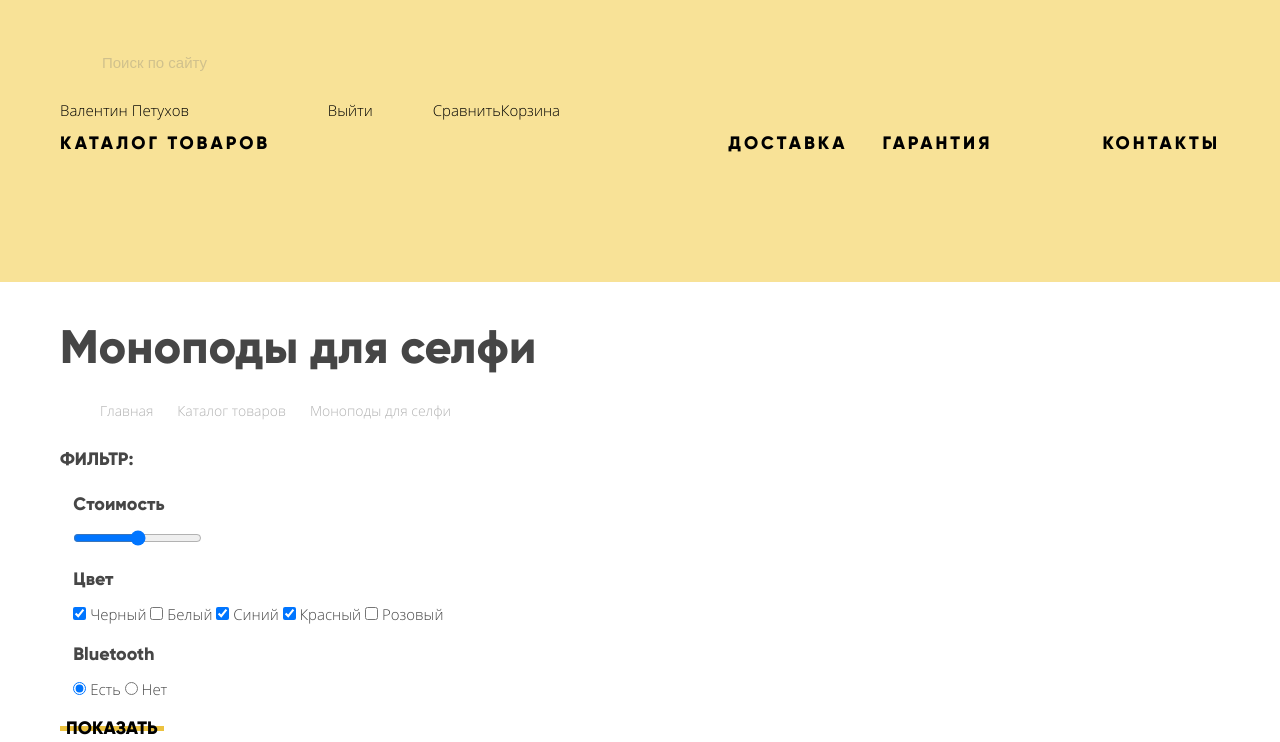
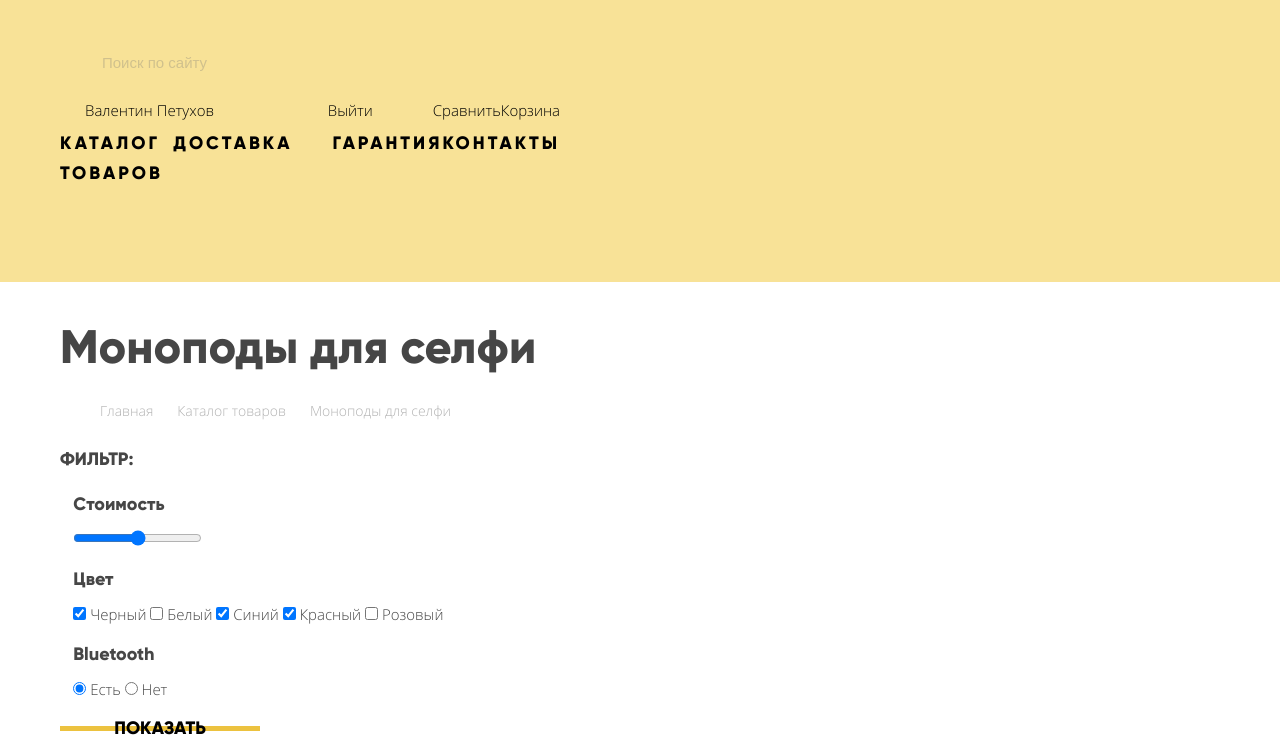
Before and after one commit to pdrobyshev/521641-device, a plain HTML site: page catalog.html in a window 1280 px wide. Shown: the part 58-800 px from the top of the page. Drawn offline with Linux system fonts and the light colour scheme.

Commit message:
Minor changes to header layout

```diff
--- a/css/style.css
+++ b/css/style.css
@@ -137,34 +137,42 @@ a {
 }
 
 .user-navigation li:first-child {
-  margin-right: auto;
+  margin-left: 25px;
 }
 
 .user-navigation li:nth-child(2) {
+  margin-left: auto;
   margin-right: 60px;
 }
 
-.site-navigation {
+.site-navigation-wrapper {
   display: flex;
   justify-content: space-between;
+}
+
+.site-navigation-catalog {
+  justify-content: flex-start;
+}
+
+.site-navigation {
+  width: 500px;
+  display: flex;
+  justify-content: space-between;
+}
+
+.site-navigation li:nth-child(2) {
+  margin-right: 40px;
+}
+
+.site-navigation-catalog,
+.site-navigation {
   margin: 0;
   padding: 0;
   letter-spacing: 3px;
 }
 
-.site-navigation li:first-child {
-  margin-right: auto;
-}
-
-.site-navigation li:last-child {
-  margin-left: 110px;
-}
-
-.site-navigation > li:nth-last-child(2) {
-  margin-left: 35px;
-}
-
 .user-navigation,
+.site-navigation-catalog,
 .site-navigation,
 .sub-menu {
   list-style: none;
@@ -174,6 +182,7 @@ a {
   display: none;
 }
 
+.site-navigation-catalog a,
 .site-navigation a {
   font-family: "Gilroy", Arial, sans-serif;
   font-weight: bold;
@@ -191,11 +200,13 @@ a {
 }
 
 .site-navigation a:hover,
+.user-navigation-catalog a:hover,
 .user-navigation a:hover,
 .sub-menu a:hover {
   opacity: 0.6;
 }
 
+.site-navigation-catalog a:active,
 .site-navigation a:active,
 .user-navigation a:active,
 .sub-menu a:active {
@@ -327,6 +338,8 @@ form button,
   font-weight: bold;
   font-size: 18px;
   text-transform: uppercase;
+  width: 200px;
+  text-align: center;
 
   background: linear-gradient(
     transparent 40%,
```
Also changed, not shown: index.html (+5 -1 lines).
